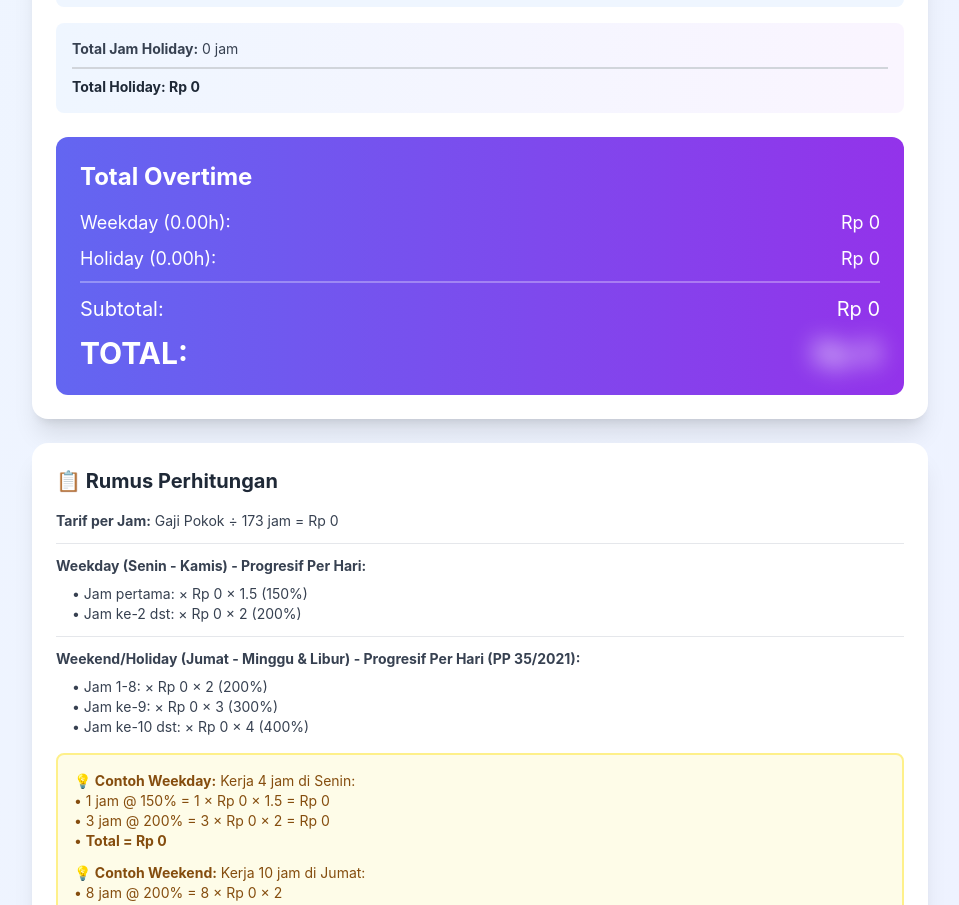
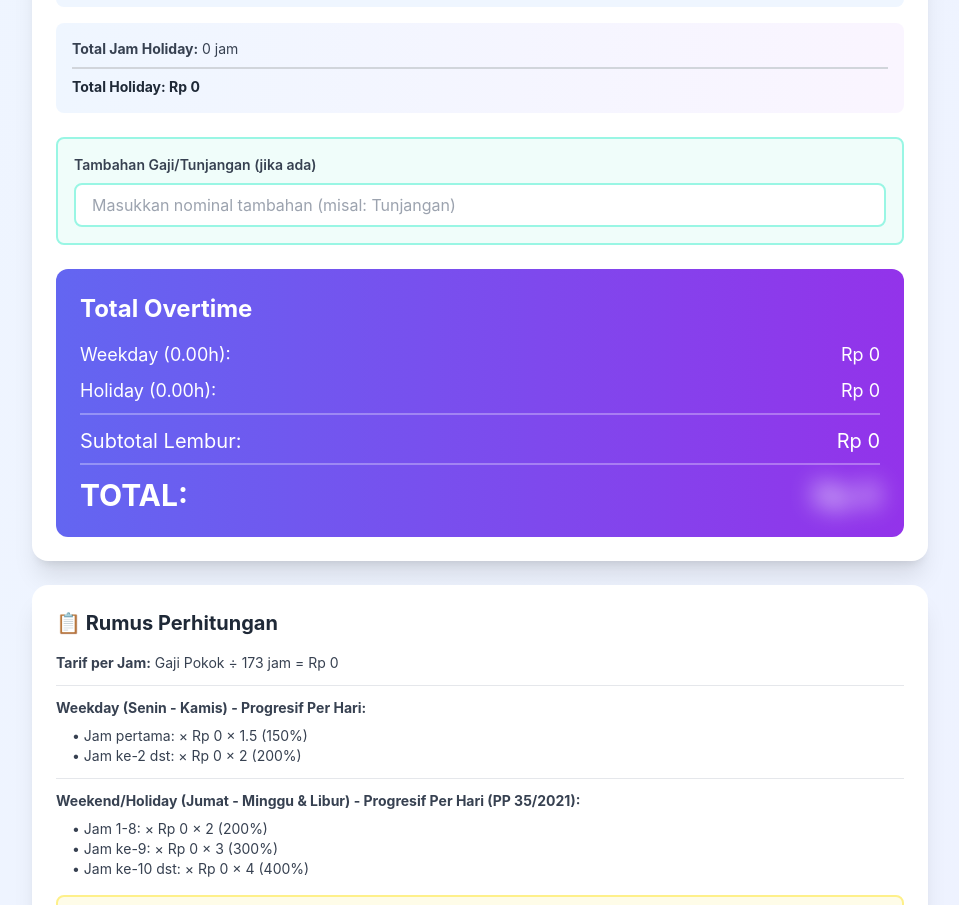
Before and after one commit to rizukid14/overtime-js, a React (Create React App) app: page / in a window 1280 px wide. Shown: the part 999-1904 px from the top of the page, without its empty margins (160-1119 px from the left). Built offline with nearby package versions, Linux system fonts and the light colour scheme.

Commit message:
tambahan fitur flat Tunjangan

```diff
--- a/src/App.js
+++ b/src/App.js
@@ -5,6 +5,7 @@ export default function OvertimeCalculator() {
   const [basicSalary, setBasicSalary] = useState()
   const [weekdayEntries, setWeekdayEntries] = useState([]);
   const [holidayEntries, setHolidayEntries] = useState([]);
+  const [additionalSalary, setAdditionalSalary] = useState('');
   const [maxCap, setMaxCap] = useState(2500000);
   const [useMaxCap, setUseMaxCap] = useState(true);
   const [showSalary, setShowSalary] = useState(false);
@@ -117,7 +118,7 @@ export default function OvertimeCalculator() {
 
   const parsedMaxCap = parseFloat(maxCap) || 0;
   const grandTotal = useMaxCap ? Math.min(calculatedTotal, parsedMaxCap) : calculatedTotal;
-  const finalTotal = (parseFloat(basicSalary) || 0) + grandTotal;
+  const finalTotal = (parseFloat(basicSalary) || 0) + (parseFloat(additionalSalary) || 0) + grandTotal;
   const isCapped = useMaxCap && calculatedTotal > parsedMaxCap;
 
   const weekdayHours = weekdayEntries.reduce((sum, e) => sum + (parseFloat(e.hours) || 0), 0);
@@ -342,6 +343,22 @@ export default function OvertimeCalculator() {
             </div>
           </div>
 
+          {/* Additional Salary Section */}
+          <div className="mb-6 p-4 bg-teal-50 rounded-lg border-2 border-teal-200">
+            <label className="block text-sm font-semibold text-gray-700 mb-2">
+              Tambahan Gaji/Tunjangan (jika ada)
+            </label>
+            <div className="relative">
+              <input
+                type="number"
+                value={additionalSalary}
+                onChange={(e) => setAdditionalSalary(e.target.value)}
+                className="w-full px-4 py-2 border-2 border-teal-200 rounded-lg focus:ring-2 focus:ring-teal-500 focus:border-transparent transition-all"
+                placeholder="Masukkan nominal tambahan (misal: Tunjangan)"
+              />
+            </div>
+          </div>
+
           {/* Grand Total */}
           <div className="bg-gradient-to-r from-indigo-500 to-purple-600 text-white p-6 rounded-xl">
             <h3 className="text-2xl font-bold mb-4">Total Overtime</h3>
@@ -355,17 +372,27 @@ export default function OvertimeCalculator() {
                 <span>{formatCurrency(holidayCalc.total)}</span>
               </div>
 
-              <div className="border-t-2 border-white/30 pt-3 mt-3">
+              <div className="border-t-2 border-white/30 pt-3 mt-3 space-y-2">
                 <div className="flex justify-between text-xl">
-                  <p>Subtotal:</p>
+                  <p>Subtotal Lembur:</p>
                   <p>{formatCurrency(calculatedTotal)}</p>
                 </div>
+
+                {parseFloat(additionalSalary) > 0 && (
+                  <div className="flex justify-between text-xl">
+                    <span>Tambahan:</span>
+                    <span>{formatCurrency(parseFloat(additionalSalary))}</span>
+                  </div>
+                )}
+              </div>
+
+              <div className="border-t-2 border-white/30 pt-3 mt-3">
                 {isCapped && (
-                  <p className="text-sm text-yellow-200 mt-2 text-right">
+                  <p className="text-sm text-yellow-200 mb-2 text-right">
                     ⚠️ Melebihi batas maksimal, dipotong ke {formatCurrency(maxCap)}
                   </p>
                 )}
-                <div className="flex justify-between text-3xl font-bold mt-3">
+                <div className="flex justify-between text-3xl font-bold">
                   <p>TOTAL:</p>
                   <p
                     className="blur-md hover:blur-none transition-all duration-300 cursor-help select-none"
```
